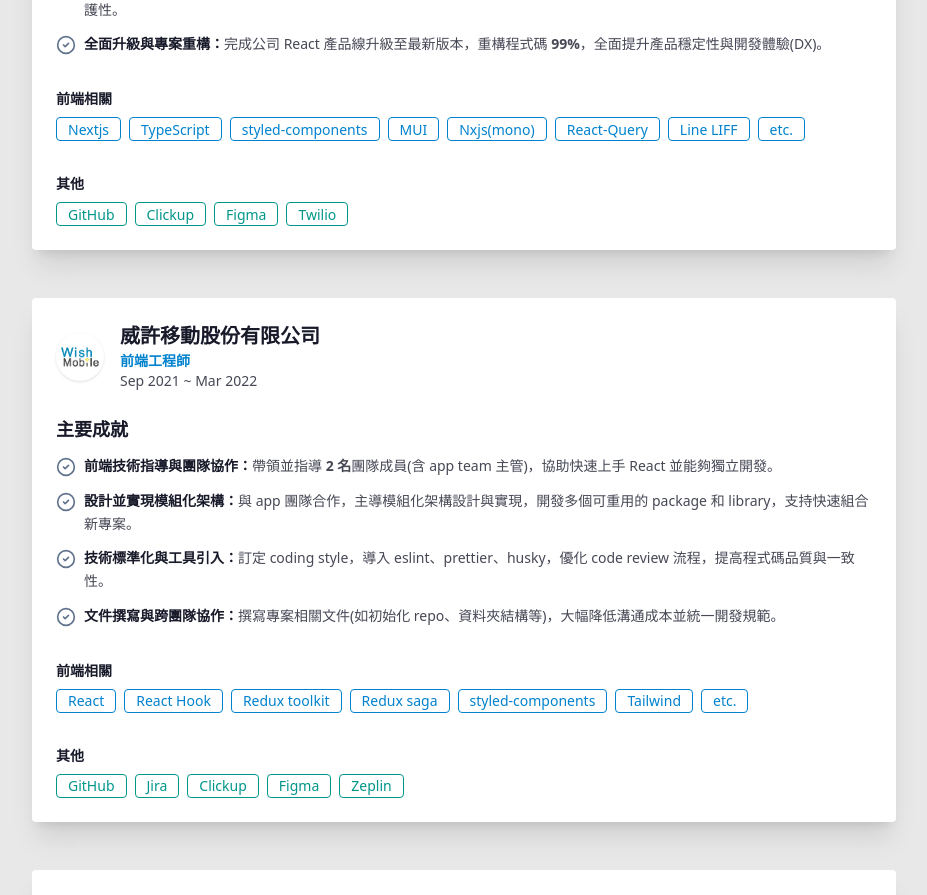
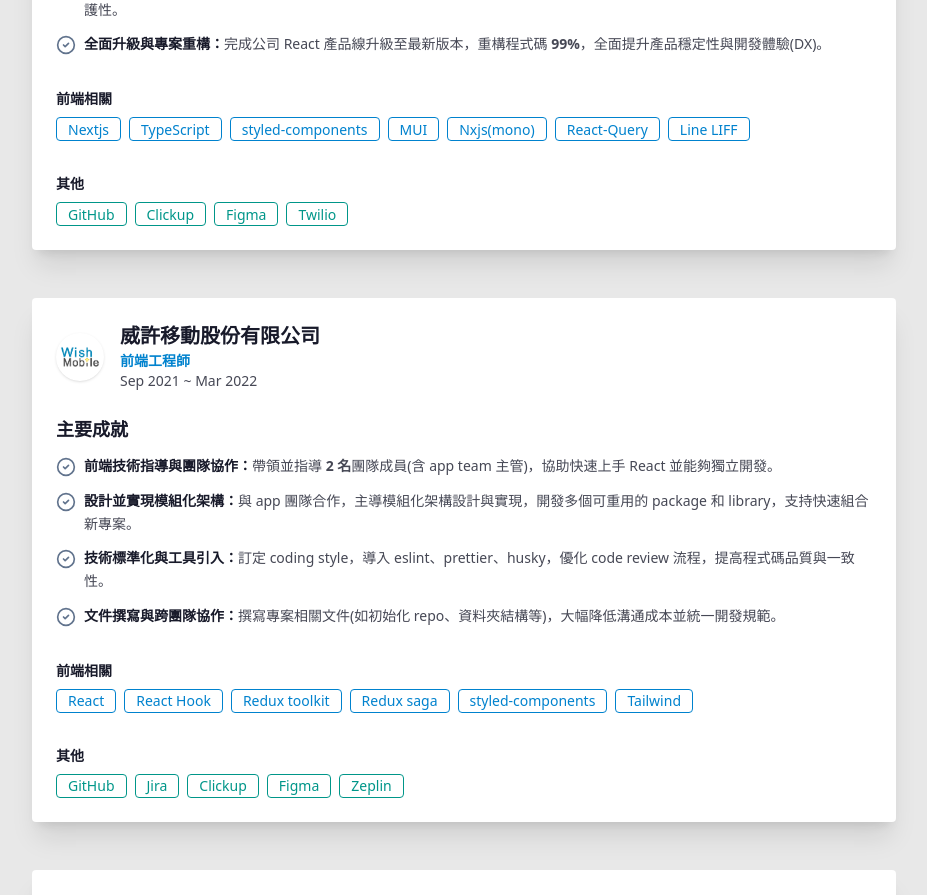
Before and after one commit to u88803494/my-website, a Next.js app: page / in a window 1280 px wide. Shown: the part 1431-2326 px from the top of the page, without its empty margins (176-1103 px from the left). Built offline with nearby package versions, Linux system fonts and the light colour scheme.

Commit message:
Update TypewriterText component styling and refine experienceData tech stack items by removing unnecessary entries for improved clarity and consistency.

```diff
--- a/src/components/home/HeroSection/TypewriterText.tsx
+++ b/src/components/home/HeroSection/TypewriterText.tsx
@@ -16,7 +16,7 @@
     >
       {text}
       <motion.span
-        className="inline-block w-0.5 h-8 bg-primary ml-1"
+        className="inline-block w-0.5 h-7 lg:h-11 bg-primary ml-1"
         initial={{ opacity: 0 }}
         animate={{ opacity: [0, 1, 0] }}
         transition={{
--- a/src/data/experienceData.tsx
+++ b/src/data/experienceData.tsx
@@ -32,7 +32,7 @@
     techStackGroups: [
       {
         label: "前端相關",
-        items: ["Nextjs", "TypeScript", "styled-components", "MUI", "Nxjs(mono)", "React-Query", "Line LIFF", "etc."]
+        items: ["Nextjs", "TypeScript", "styled-components", "MUI", "Nxjs(mono)", "React-Query", "Line LIFF"]
       },
       {
         label: "其他",
@@ -66,7 +66,7 @@
     techStackGroups: [
       {
         label: "前端相關",
-        items: ["React", "React Hook", "Redux toolkit", "Redux saga", "styled-components", "Tailwind", "etc."]
+        items: ["React", "React Hook", "Redux toolkit", "Redux saga", "styled-components", "Tailwind"]
       },
       {
         label: "其他",
```
